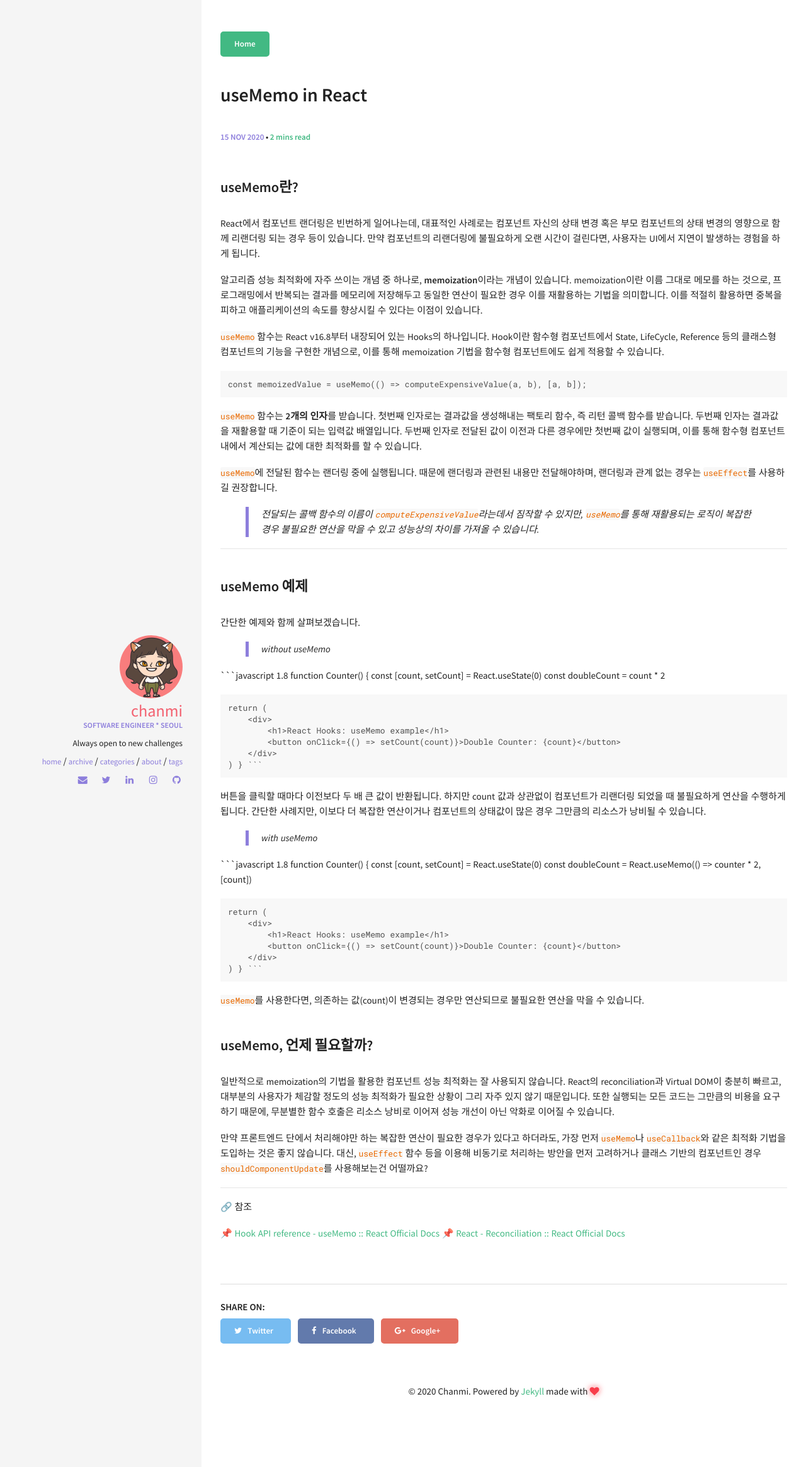
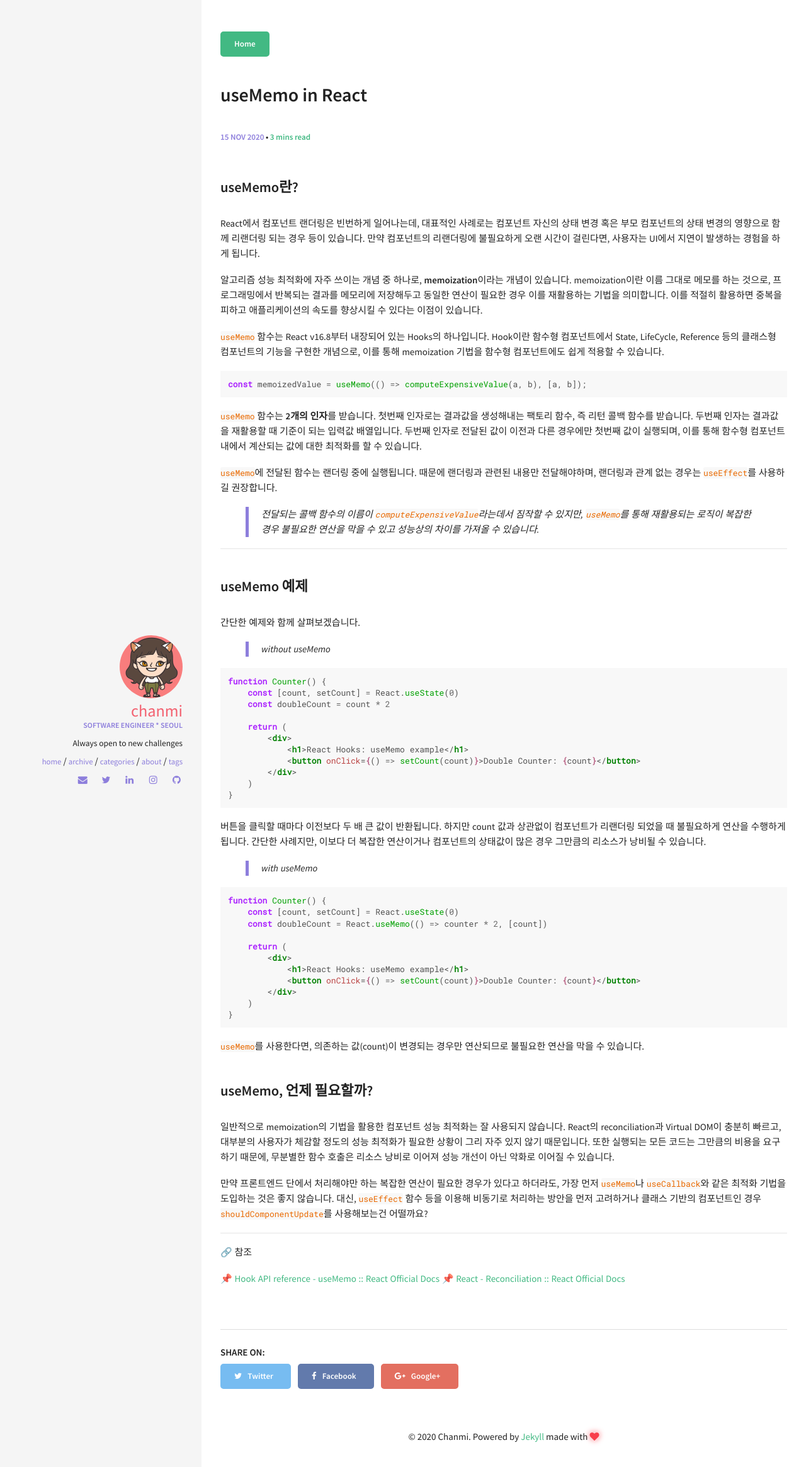
Before and after one commit to chanmi-lee/dev-blog, a Jekyll site: the page built from _posts/2020-11-15-useMemo-in-React.md, in a window 1280 px wide. Shown: the top 2330 px of the page at 63% size. Built offline with Jekyll 4.4.1, drawn with Linux system fonts in a browser that asks for light colours; comment, search, counter and statistics services are not loaded.

Commit message:
fix code block type

````diff
--- a/_posts/2020-11-15-useMemo-in-React.md
+++ b/_posts/2020-11-15-useMemo-in-React.md
@@ -19,7 +19,7 @@ memoization이란 이름 그대로 메모를 하는 것으로, 프로그래밍
 `useMemo` 함수는 React v16.8부터 내장되어 있는 Hooks의 하나입니다.
 Hook이란 함수형 컴포넌트에서 State, LifeCycle, Reference 등의 클래스형 컴포넌트의 기능을 구현한 개념으로, 이를 통해 memoization 기법을 함수형 컴포넌트에도 쉽게 적용할 수 있습니다.
 
-```
+```jsx
 const memoizedValue = useMemo(() => computeExpensiveValue(a, b), [a, b]);
 ```
 
@@ -42,7 +42,7 @@ const memoizedValue = useMemo(() => computeExpensiveValue(a, b), [a, b]);
 
 > without useMemo
 
-```javascript 1.8
+```jsx
 function Counter() {
     const [count, setCount] = React.useState(0)
     const doubleCount = count * 2
@@ -62,7 +62,7 @@ function Counter() {
 
 > with useMemo
 
-```javascript 1.8
+```jsx
 function Counter() {
     const [count, setCount] = React.useState(0)
     const doubleCount = React.useMemo(() => counter * 2, [count])
````
